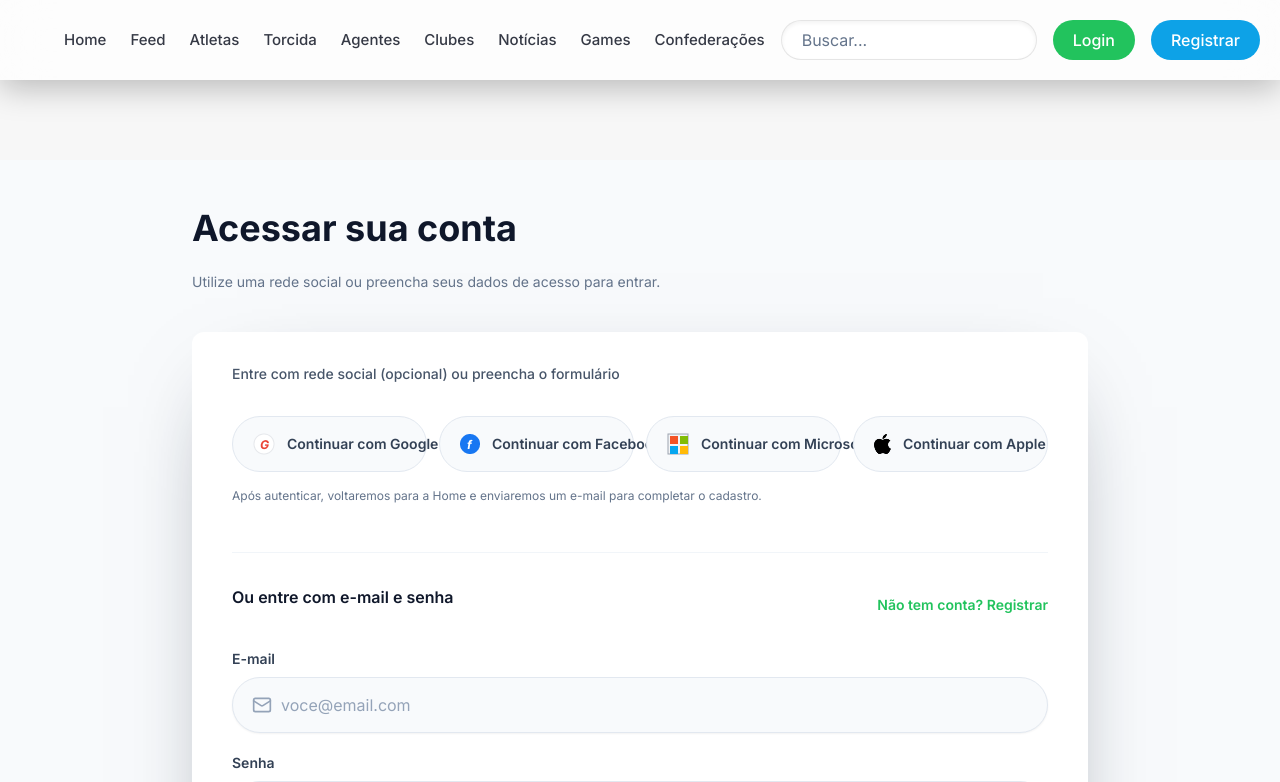
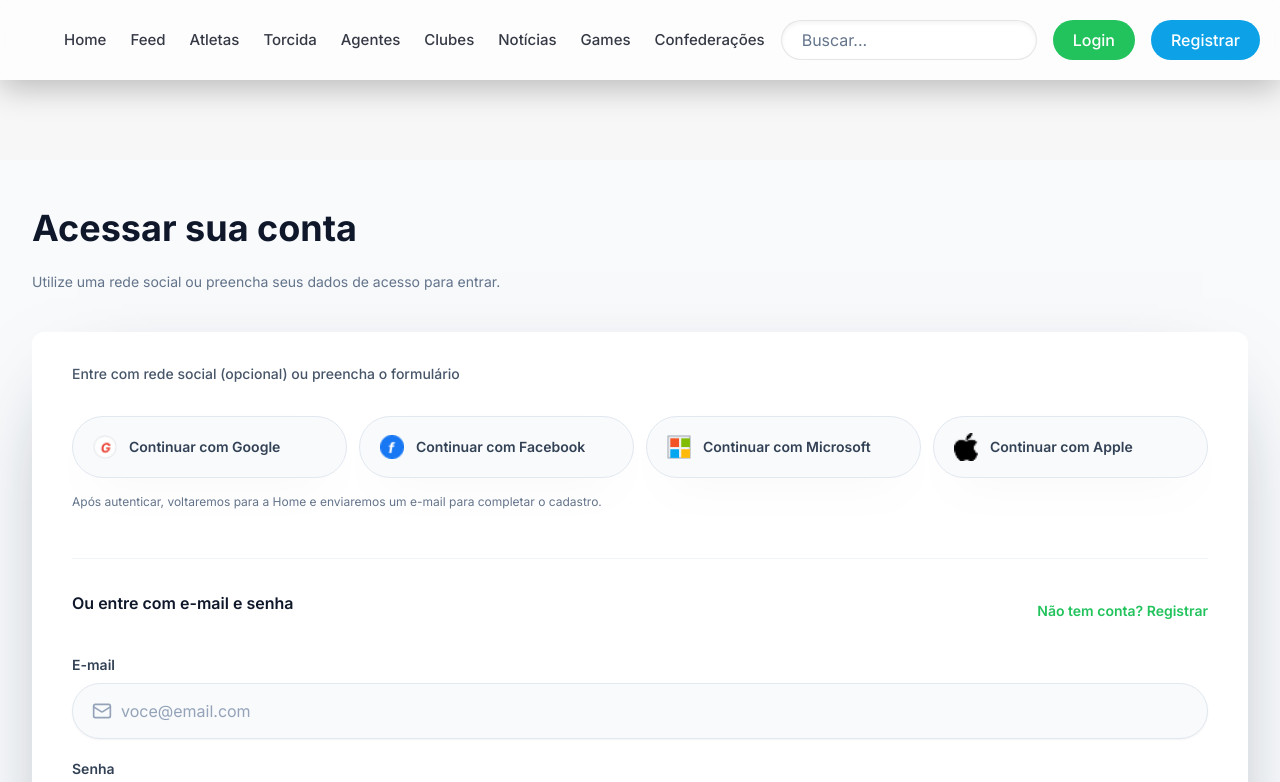
Before and after one commit to aspepper/vitrine-de-craques-web-site, a Next.js app: page /login in a window 1280 px wide. Shown: the top 782 px of the page. Built offline with nearby package versions, Linux system fonts and the light colour scheme; no server answers.

Commit message:
Increase login content width

```diff
--- a/app/(auth)/login/page.tsx
+++ b/app/(auth)/login/page.tsx
@@ -45,7 +45,7 @@ export default function LoginPage() {
   return (
     <div className="flex min-h-screen flex-col bg-slate-50">
       <main className="container mx-auto flex-grow py-12">
-        <div className="mx-auto flex w-full max-w-4xl flex-col gap-10">
+        <div className="flex w-full flex-col gap-10">
           <div className="space-y-2">
             <h1 className="text-3xl font-bold text-slate-900 md:text-4xl">Acessar sua conta</h1>
             <p className="text-sm text-muted-foreground">
```
